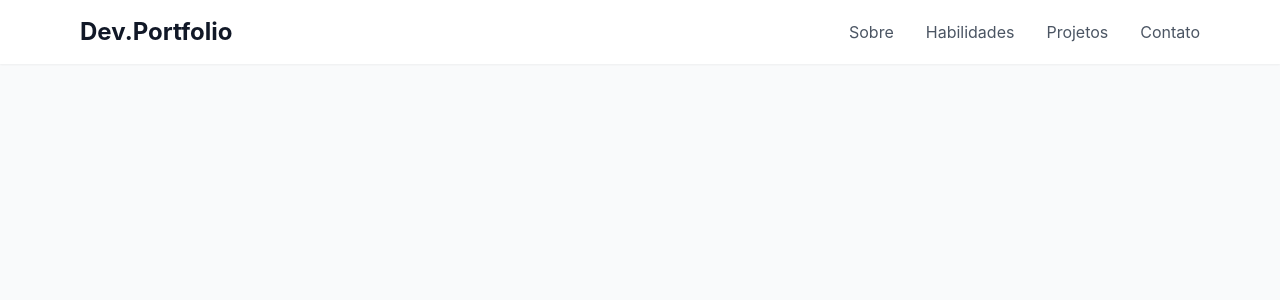
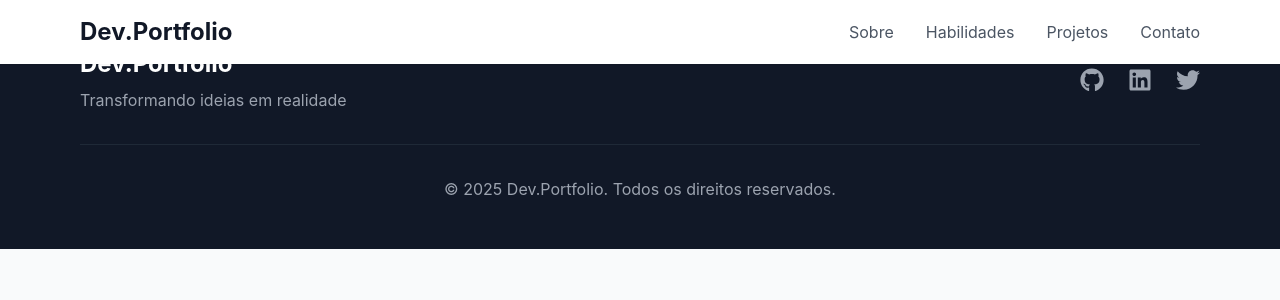
Before and after one commit to RodrigoPaulaLopes/portfolio-rodrigo, a React (Vite) app: page / in a window 1280 px wide. Shown: the top 300 px of the page. Built offline with nearby package versions, Linux system fonts and the light colour scheme.

Commit message:
feat: :sparkles: Criando componente header

```diff
--- a/src/App.tsx
+++ b/src/App.tsx
@@ -1,3 +1,4 @@
+import Footer from "./components/Footer"
 import Header from "./components/Header"
 
 function App() {
@@ -5,8 +6,12 @@ function App() {
 
   return (
 
-      <div className="min-h-screen">
+    <div className="min-h-screen">
       <Header />
+      <main>
+
+      </main>
+      <Footer />
     </div>
 
   )
--- a/src/components/Footer.tsx
+++ b/src/components/Footer.tsx
@@ -0,0 +1,50 @@
+import React from 'react';
+import { FaGithub, FaLinkedin, FaTwitter } from 'react-icons/fa';
+
+const Footer = () => {
+  return (
+    <footer className="bg-gray-900 text-white py-12">
+      <div className="max-w-6xl mx-auto px-4">
+        <div className="flex flex-col md:flex-row justify-between items-center">
+          <div className="mb-6 md:mb-0">
+            <h3 className="text-2xl font-bold">Dev.Portfolio</h3>
+            <p className="text-gray-400 mt-2">Transformando ideias em realidade</p>
+          </div>
+
+          <div className="flex space-x-6">
+            <a
+              href="#"
+              className="text-gray-400 hover:text-white transition-colors"
+              target="_blank"
+              rel="noopener noreferrer"
+            >
+              <FaGithub size={24} />
+            </a>
+            <a
+              href="#"
+              className="text-gray-400 hover:text-white transition-colors"
+              target="_blank"
+              rel="noopener noreferrer"
+            >
+              <FaLinkedin size={24} />
+            </a>
+            <a
+              href="#"
+              className="text-gray-400 hover:text-white transition-colors"
+              target="_blank"
+              rel="noopener noreferrer"
+            >
+              <FaTwitter size={24} />
+            </a>
+          </div>
+        </div>
+
+        <div className="border-t border-gray-800 mt-8 pt-8 text-center text-gray-400">
+          <p>&copy; {new Date().getFullYear()} Dev.Portfolio. Todos os direitos reservados.</p>
+        </div>
+      </div>
+    </footer>
+  );
+};
+
+export default Footer;
```
